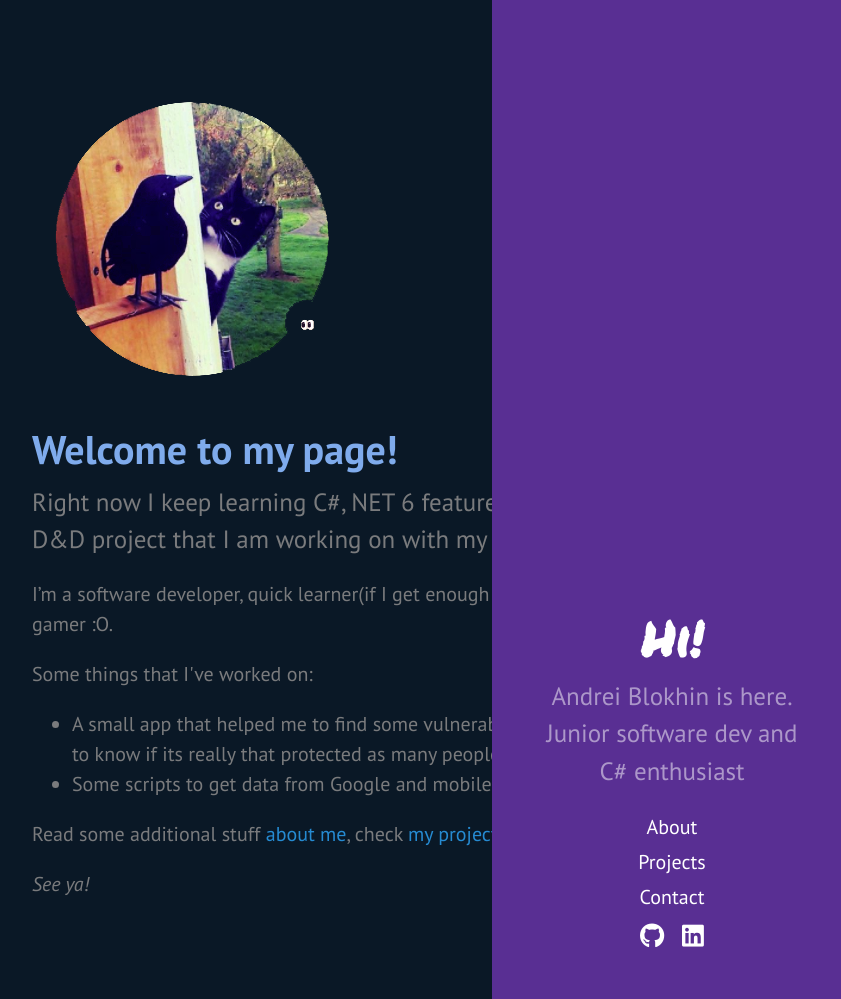
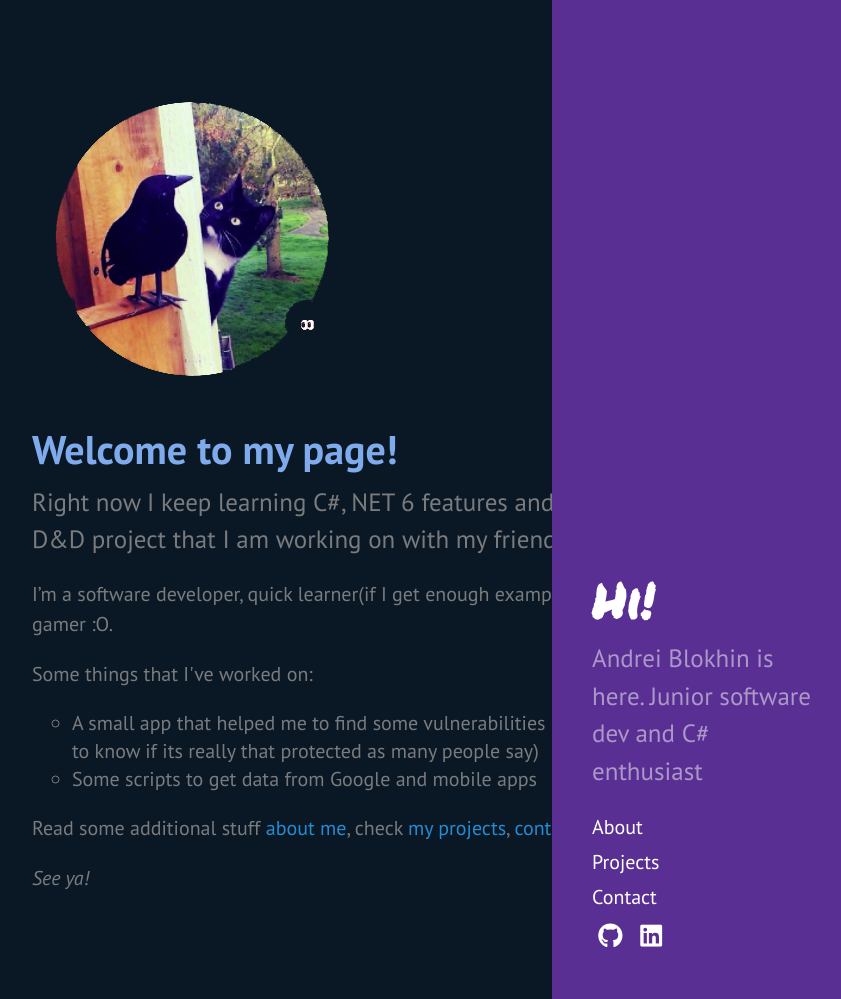
Before and after one commit to xdeath/xdeath.github.io, a Jekyll site: the page index.html, which Jekyll copies as it is, in a window 1280 px wide and 999 px high. Shown: the whole window, without its empty margins (428-1269 px from the left). Built offline with Jekyll 4.4.1, drawn with Linux system fonts in a browser that asks for light colours.

Commit message:
Some changes

```diff
--- a/index.html
+++ b/index.html
@@ -82,8 +82,8 @@
 
 <p>Some things that I've worked on:</p>
 
-<ul>
-<li>A small app that helped me to find some vulnerabilities in Telegram (I wanted to know if its really that protected as many people say)</li>
+<ul type="circle" style="line-height: 140%;">
+<li> A small app that helped me to find some vulnerabilities in Telegram (I wanted to know if its really that protected as many people say)</li>
 <li>Some scripts to get data from Google and mobile apps</li>
 </ul>
 
--- a/public/css/hyde.css
+++ b/public/css/hyde.css
@@ -51,13 +51,13 @@ html {
   color: rgba(255,255,255,.5);
   background-color: #592F93;
 }
-@media (min-width: 40em) {
+@media (min-width: 35em) {
   .sidebar {
     position: fixed;
     top: 0;
     right: 0;
     bottom: 0;
-    width: 18rem;
+    width: 15rem;
     text-align: center;
   }
 }
@@ -70,7 +70,7 @@ html {
   color: #fff;
   margin-top: 0;
   font-family: "Permanent Marker";
-  font-style:normal;
+  font-style: normal;
   font-size: 2.4rem;
 }
 
@@ -101,7 +101,7 @@ a.sidebar-nav-item:focus {
   margin: 0 0.25em;
 }
 
-@media (min-width: 40em) {
+@media (min-width: 35em) {
   .sidebar-sticky {
     position: absolute;
     right:  1rem;
@@ -115,7 +115,7 @@ a.sidebar-nav-item:focus {
   padding-bottom: 4rem;
 }
 
-@media (min-width: 40em) {
+@media (min-width: 35em) {
   .content {
     max-width: 38rem;
     margin-left: 20rem;
--- a/public/css/poole.css
+++ b/public/css/poole.css
@@ -300,6 +300,7 @@ tbody tr:nth-child(odd) th {
   padding-right: 1rem;
   margin-left:  auto;
   margin-right: auto;
+  text-align: left;
 }
 
 
```
